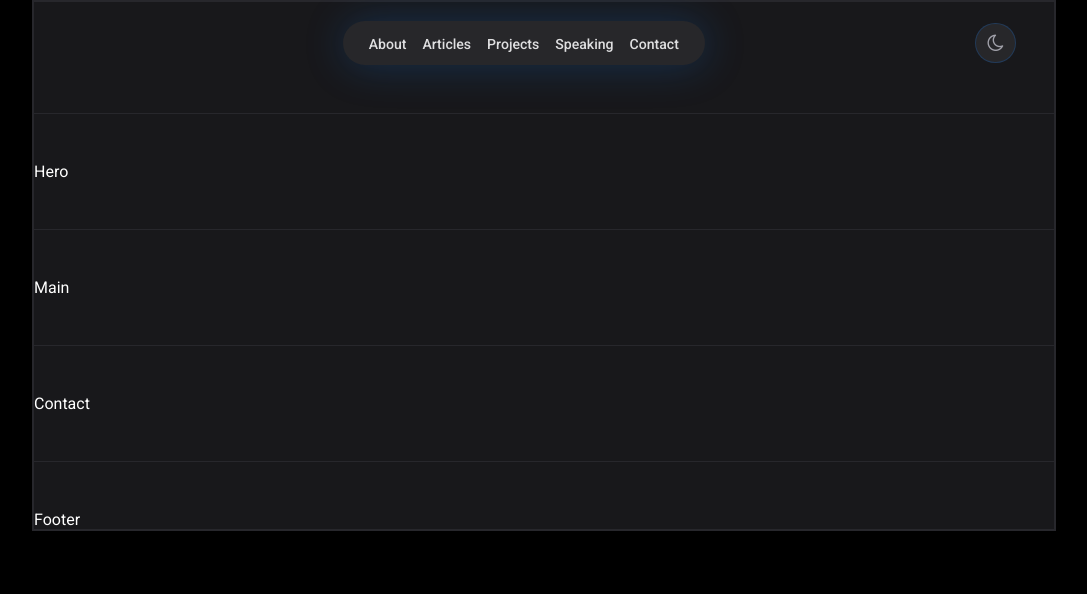
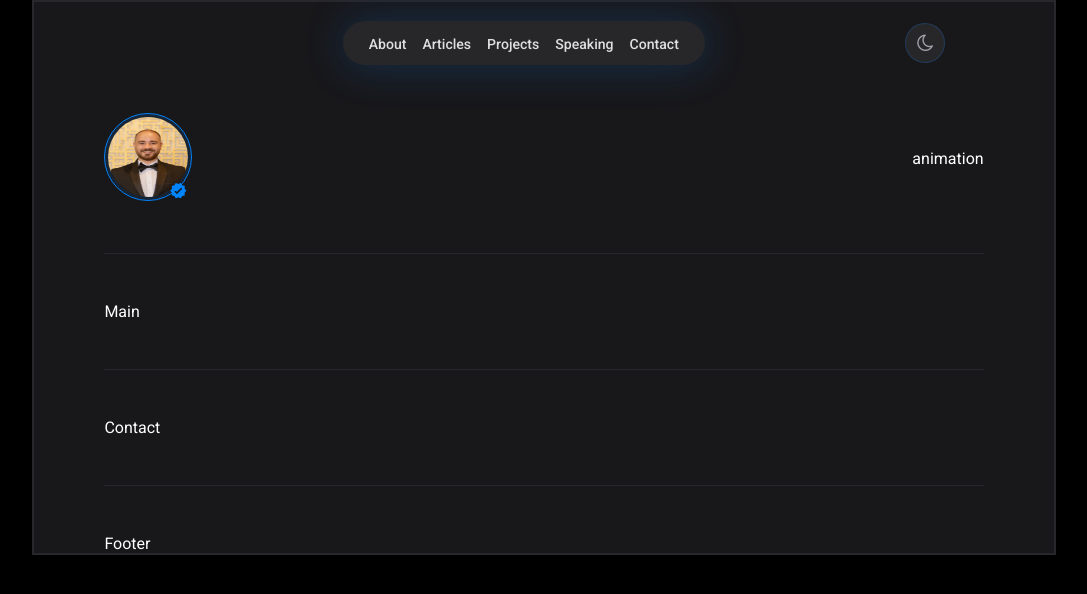
Before and after one commit to mohamed2678/portfolio, a React (Vite) app: page / in a window 1280 px wide. Shown: the top 594 px of the page, without its empty margins (96-1183 px from the left). Built offline with nearby package versions, Linux system fonts and the light colour scheme.

Commit message:
workin on hero section...

```diff
--- a/src/App.jsx
+++ b/src/App.jsx
@@ -8,7 +8,6 @@ function App() {
   return (
     <div className="container">
       <Header />
-      <div className="divider" />
       <Hero />
       <div className="divider" />
       <Main />
--- a/src/components/header/header.css
+++ b/src/components/header/header.css
@@ -87,6 +87,7 @@ header .fixed {
     position: fixed;
     inset: 0;
     background-color: rgba(0, 0, 0, 0.822);
+    z-index: 10;
 }
 
 
--- a/src/components/hero/Hero.jsx
+++ b/src/components/hero/Hero.jsx
@@ -3,7 +3,17 @@ import './hero.css'
 
 function Hero() {
   return (
-    <div>Hero</div>
+    <section className='hero flex'>
+      <div className="left-section">
+        <div className="parent-avatar">
+          <img src="./a (138).jpg" className='avatar' alt="my-photo" />
+          <span className='icon-verified' />
+        </div>
+      </div>
+      <div className="right-section animation">
+        animation
+        </div>
+    </section>
   )
 }
 
--- a/src/components/hero/hero.css
+++ b/src/components/hero/hero.css
@@ -0,0 +1,47 @@
+
+
+section.hero {
+    margin-top: 3rem;
+}
+
+/* ================
+    lrft scction
+=====================
+*/
+
+section.hero .left-section{
+    flex-grow: 1;
+}
+section.hero .parent-avatar {
+    position: relative;
+
+}
+section.hero .icon-verified{
+    color: var(--blue);
+    font-size: 1.1rem;
+}
+
+
+section.hero .parent-avatar .icon-verified {
+    position: absolute;
+    bottom: 5px;
+    left: 65px;
+    background-color: var(--bg);
+    border-radius: 50%;
+}
+
+section.hero .avatar {
+    width: 88px;
+    height: 88px;
+    border-radius: 50%;
+    border: 1px solid var(--blue);
+    padding: 3px;
+    box-shadow: var(--shadowG) inset;
+    margin-right: 0.5rem;
+}
+
+
+/* ================
+    right scction
+=====================
+*/
--- a/src/index.css
+++ b/src/index.css
@@ -21,6 +21,7 @@ html {
   --subTitle: rgb(161 161 170);
   --bgHeader: rgb(39 39 42);
   --blue: #0084ff;
+  --shadowG: 1px 1px 40px rgba(20, 114, 221, 0.26);
 }
 
 .light {
@@ -39,6 +40,7 @@ body {
   width: 80%;
   margin: auto;
   background-color: var(--secondary);
+  padding: 0 4.4rem;
 }
 
 .divider {
@@ -64,3 +66,18 @@ button {
   all: unset;
   cursor: pointer;
 }
+
+
+@media (max-width: 1000px) {
+  .container {
+    width: 90%;
+    padding: 0 1.2rem;
+  }
+}
+
+@media (max-width: 600px) {
+  .container {
+    width: 98%;
+    padding: 0 1.2rem;
+  }
+}
```
Also changed, not shown: public/a (138).jpg (added).
